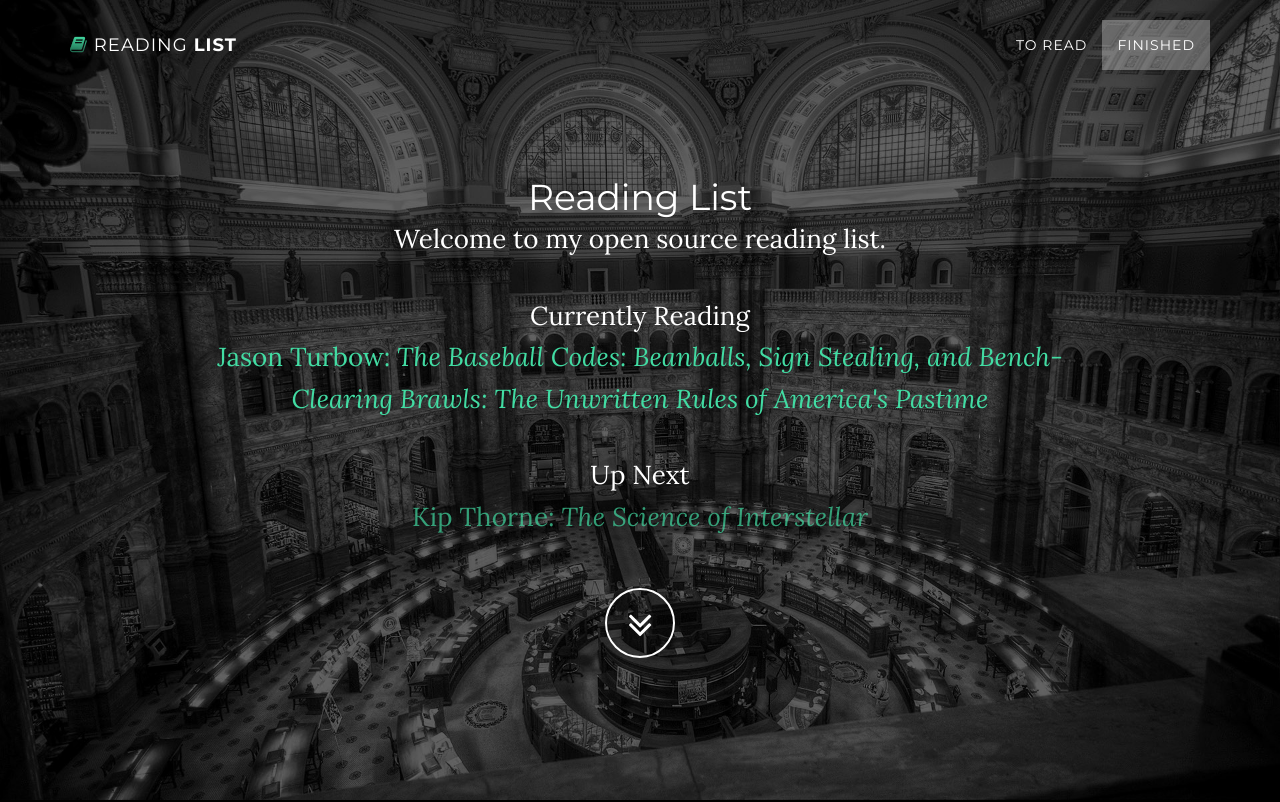
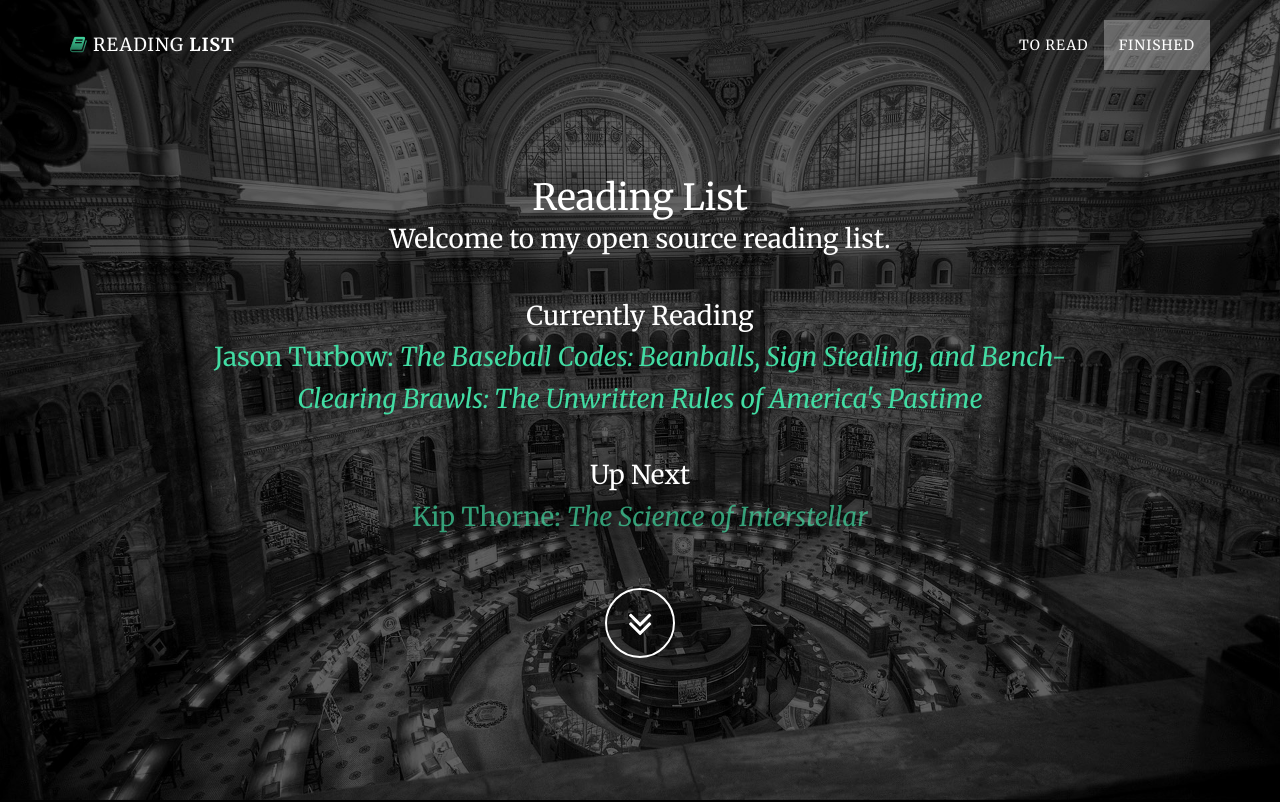
Before and after one commit to seanoldham/reading_list, a website: page index.html in a window 1280 px wide. Shown: the top 802 px of the page. Drawn offline with Linux system fonts and the light colour scheme.

Commit message:
refactor randombook, change fonts

```diff
--- a/css/grayscale.css
+++ b/css/grayscale.css
@@ -7,7 +7,7 @@
 body {
     width: 100%;
     height: 100%;
-    font-family: Lora,"Helvetica Neue",Helvetica,Arial,sans-serif;
+    font-family: Merriweather,"Helvetica Neue",Helvetica,Arial,sans-serif;
     color: #fff;
     background-color: #000;
 }
@@ -24,7 +24,7 @@ h4,
 h5,
 h6 {
     margin: 1em 0 0 0;
-    font-family: Montserrat,"Helvetica Neue",Helvetica,Arial,sans-serif;
+    font-family: Merriweather,"Helvetica Neue",Helvetica,Arial,sans-serif;
     /* font-weight: 700; */
     /* letter-spacing: 1px; */
 }
@@ -64,7 +64,7 @@ a:focus {
     margin-bottom: 0;
     border-bottom: 1px solid rgba(255,255,255,.3);
     text-transform: uppercase;
-    font-family: Montserrat,"Helvetica Neue",Helvetica,Arial,sans-serif;
+    font-family: Merriweather,"Helvetica Neue",Helvetica,Arial,sans-serif;
     background-color: #000;
 }
 
@@ -263,7 +263,7 @@ a:focus {
 .btn {
     border-radius: 0;
     text-transform: uppercase;
-    font-family: Montserrat,"Helvetica Neue",Helvetica,Arial,sans-serif;
+    font-family: Merriweather,"Helvetica Neue",Helvetica,Arial,sans-serif;
     font-weight: 400;
     -webkit-transition: all .3s ease-in-out;
     -moz-transition: all .3s ease-in-out;
--- a/index.html
+++ b/index.html
@@ -11,8 +11,7 @@
 
     <!-- Custom Fonts -->
     <link href="vendor/css/font-awesome.min.css" rel="stylesheet" type="text/css">
-    <link href="http://fonts.googleapis.com/css?family=Lora:400,700,400italic,700italic" rel="stylesheet" type="text/css">
-    <link href="http://fonts.googleapis.com/css?family=Montserrat:400,700" rel="stylesheet" type="text/css">
+    <link href='http://fonts.googleapis.com/css?family=Merriweather:400,400italic,700,700italic' rel='stylesheet' type='text/css'>
 
     <!-- HTML5 Shim and Respond.js IE8 support of HTML5 elements and media queries -->
     <!-- WARNING: Respond.js doesn't work if you view the page via file:// -->
@@ -54,7 +53,7 @@
         <div class="container">
           <div class="row">
             <div class="col-md-10 col-md-offset-1">
-              <h1>Reading List</h1>
+              <h1 id="title-text">Reading List</h1>
               <p class="intro-text">Welcome to my open source reading list.</p>
               <div id="currently-reading"></div>
               <div id="up-next"></div>
--- a/js/reading-list.js
+++ b/js/reading-list.js
@@ -132,4 +132,4 @@ $(document).ready(function() {
 
   loadLists();
 
-})
+});
```
Also changed, not shown: 1 other file.
